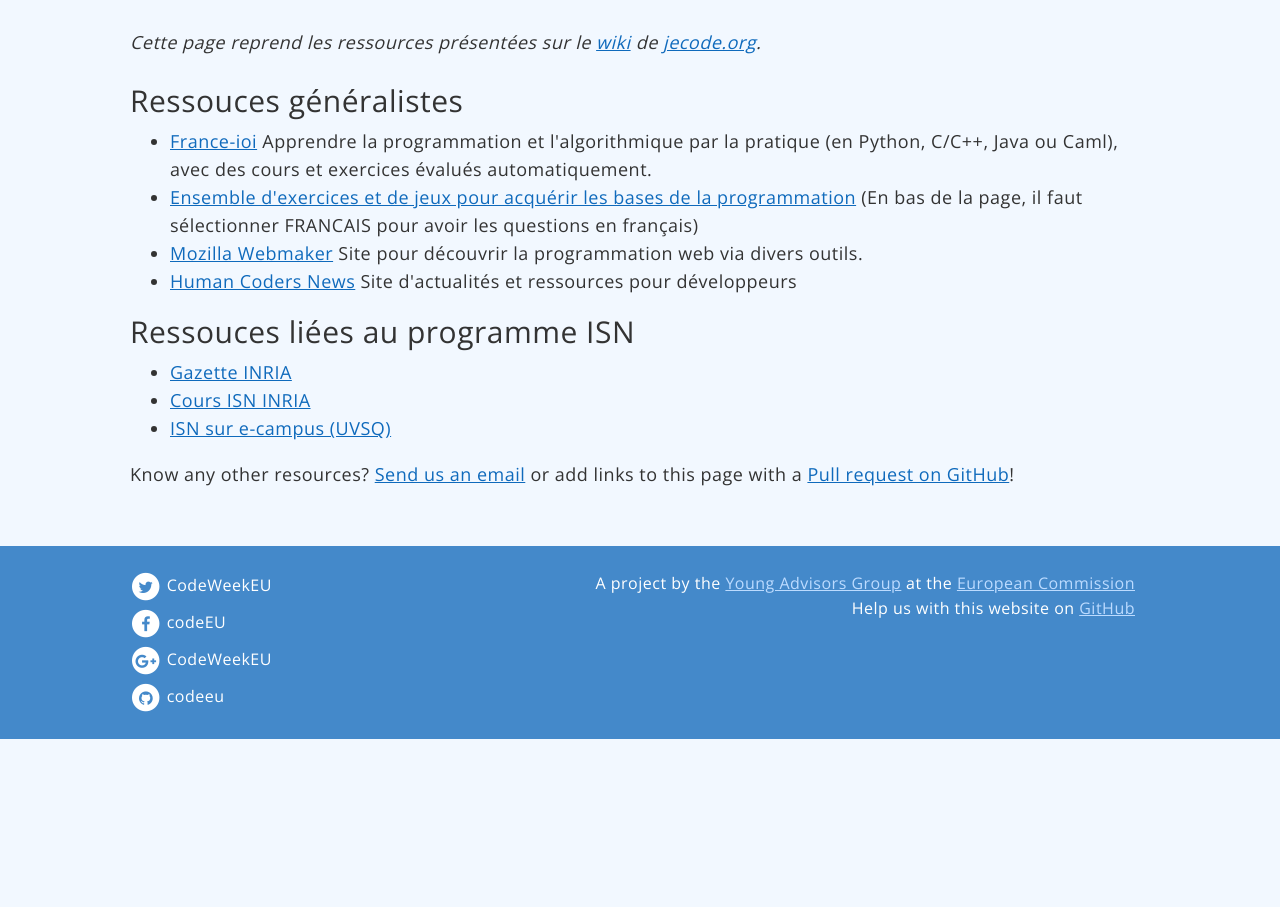
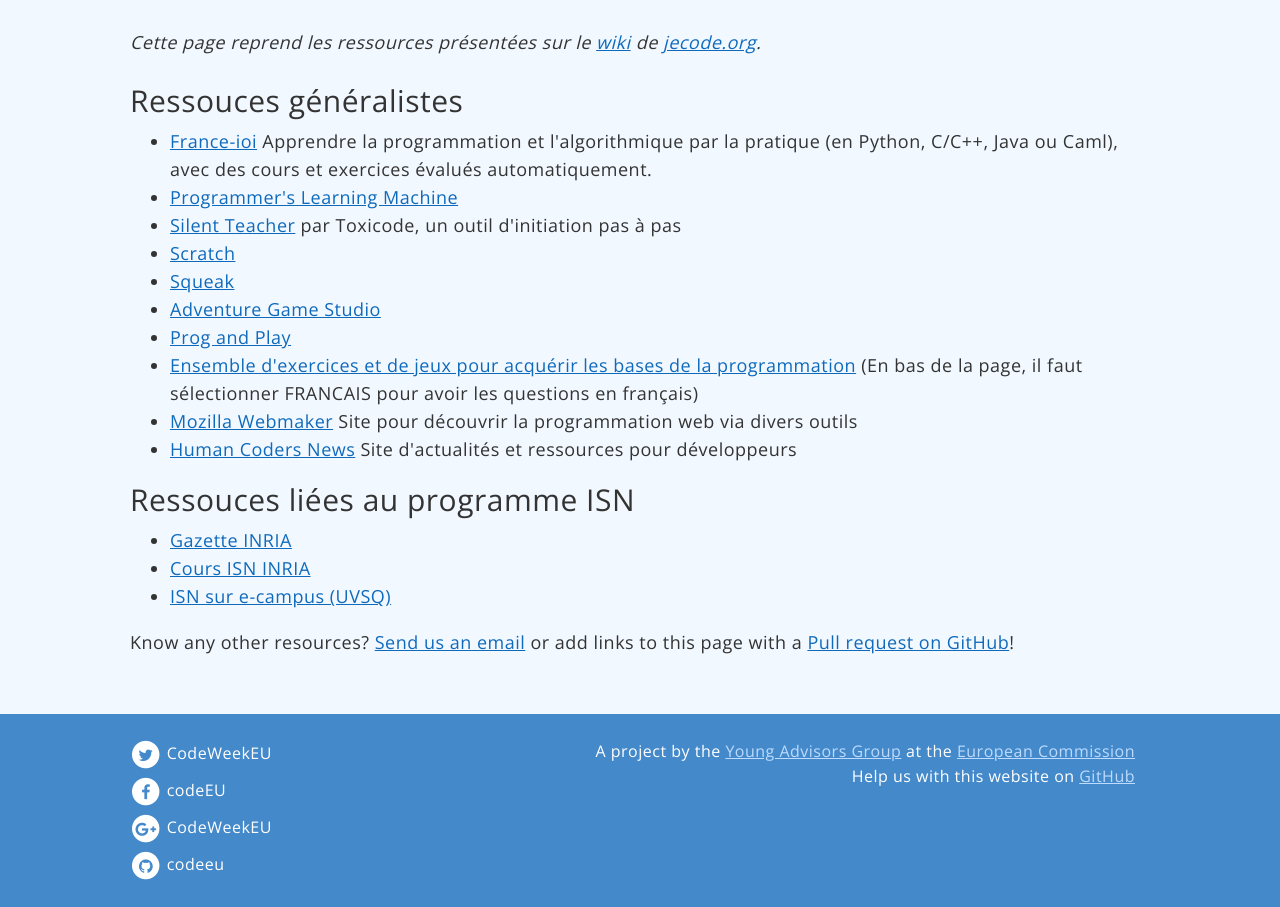
Before and after one commit to codeeu/codeeu.github.io, a Jekyll site: the page built from resources/france/index.html, in a window 1280 px wide, cut to the strip 167-1074 px from the top of the page. Built offline with Jekyll 4.4.1, drawn with Linux system fonts in a browser that asks for light colours; nearby versions of some CDN libraries; Markdown is read by kramdown in place of the engine named in the settings; before the commit the page ends 906 px from its top, so only the background shows below that.

Commit message:
Add new resources on the french page.

```diff
--- a/resources/france/index.html
+++ b/resources/france/index.html
@@ -9,9 +9,14 @@
 
 <ul>
   <li><a href="http://www.france-ioi.org">France-ioi</a> Apprendre la programmation et l'algorithmique par la pratique (en Python, C/C++, Java ou Caml), avec des cours et exercices évalués automatiquement.</li>
+  <li><a href="http://www.loria.fr/~quinson/Teaching/PLM/">Programmer's Learning Machine</a></li>
+  <li><a href="http://silentteacher.toxicode.fr/">Silent Teacher</a> par Toxicode, un outil d'initiation pas à pas</li>
+  <li><a href="http://scratch.mit.edu">Scratch</a></li>
+  <li><a href="http://www.squeakland.org">Squeak</a></li>
+  <li><a href="http://www.adventuregamestudio.co.uk">Adventure Game Studio</a></li>
+  <li><a href="http://www.irit.fr/ProgAndPlay/">Prog and Play</a></li>
   <li><a href="http://learn.code.org/">Ensemble d'exercices et de jeux pour acquérir les bases de la programmation</a> (En bas de la page, il faut sélectionner FRANCAIS pour avoir les questions en français)</li>
-  <li><a href="https://webmaker.org/">Mozilla Webmaker</a> Site pour
-    découvrir la programmation web via divers outils.</li>
+  <li><a href="https://webmaker.org/">Mozilla Webmaker</a> Site pour découvrir la programmation web via divers outils</li>
   <li><a href="http://news.humancoders.com/">Human Coders News</a> Site d'actualités et ressources pour développeurs</li>
 </ul>
 
```
